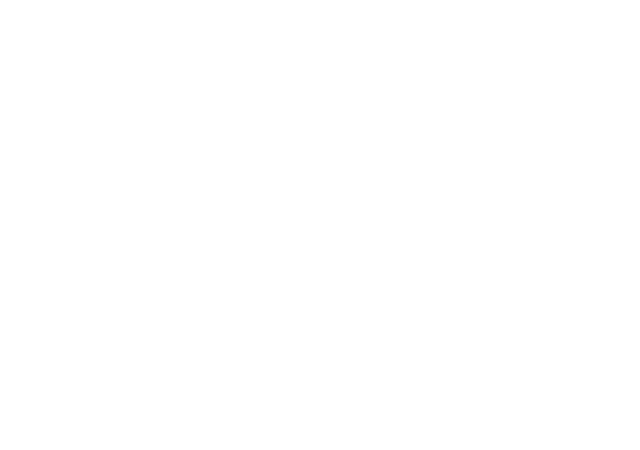
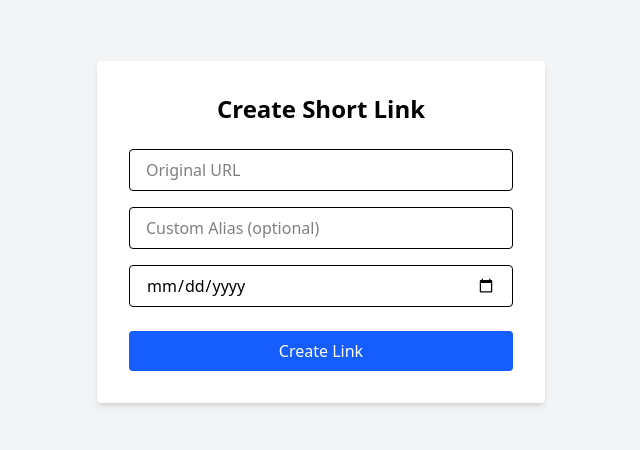
Before and after one commit to achiveIt/url-Shortner, a React (Vite) app in the folder client/: page /create in a window 1280 px wide. Before the commit this address had no page. Shown: the part 200-650 px from the top of the page, without its empty margins (319-959 px from the left). Built offline with nearby package versions, Linux system fonts and the light colour scheme.

Commit message:
feat: add createLink page (#15)

```diff
--- a/client/src/App.jsx
+++ b/client/src/App.jsx
@@ -1,6 +1,7 @@
 import './App.css'
 import { BrowserRouter as Router, Routes, Route } from 'react-router-dom';
 import Dashboard from './pages/Dashboard';
+import CreateLink from './pages/createLink';
 import Login from './pages/Login';
 
 function App() {
@@ -9,6 +10,7 @@
       <Routes>
         <Route path="/" element={<Login />} />
         <Route path="/dashboard" element={<Dashboard />} />
+        <Route path="/create" element={<CreateLink />} />
       </Routes>
     </Router>
   );
--- /dev/null
+++ b/client/src/pages/CreateLink.jsx
@@ -0,0 +1,83 @@
+import { useState } from 'react';
+import { useNavigate } from 'react-router-dom';
+import { SERVER_BASE_URL } from '../../constants';
+
+export default function CreateLink() {
+    const [originalUrl, setOriginalUrl] = useState('');
+    const [customAlias, setCustomAlias] = useState('');
+    const [expirationDate, setExpirationDate] = useState('');
+    const [error, setError] = useState('');
+    const [success, setSuccess] = useState('');
+    const navigate = useNavigate();
+
+    const handleCreate = async (e) => {
+        e.preventDefault();
+        setError('');
+        setSuccess('');
+
+        try {
+            const res = await fetch(`${SERVER_BASE_URL}/api/links/`, {
+                method: 'POST',
+                headers: {
+                    'Content-Type': 'application/json',
+                },
+                credentials: 'include',
+                body: JSON.stringify({
+                    originalUrl,
+                    customAlias,
+                    expirationDate,
+                }),
+            });
+
+            const data = await res.json();
+
+            if (!res.ok) {
+                throw new Error(data.message || 'Something went wrong');
+            }
+
+            setSuccess('Link created successfully!');
+            setOriginalUrl('');
+            setCustomAlias('');
+            setExpirationDate('');
+            setTimeout(() => navigate('/dashboard'), 1500);
+        } catch (err) {
+            setError(err.message);
+        }
+    };
+
+    return (
+        <div className="flex items-center justify-center min-h-screen bg-gray-100">
+            <form onSubmit={handleCreate} className="bg-white p-8 rounded shadow-md w-full max-w-md">
+                <h2 className="text-2xl font-bold mb-6 text-center">Create Short Link</h2>
+                {error && <p className="text-red-500 text-sm mb-4">{error}</p>}
+                {success && <p className="text-green-500 text-sm mb-4">{success}</p>}
+
+                <input
+                    type="url"
+                    placeholder="Original URL"
+                    value={originalUrl}
+                    onChange={(e) => setOriginalUrl(e.target.value)}
+                    required
+                    className="w-full px-4 py-2 mb-4 border rounded"
+                />
+
+                <input
+                    type="text"
+                    placeholder="Custom Alias (optional)"
+                    value={customAlias}
+                    onChange={(e) => setCustomAlias(e.target.value)}
+                    className="w-full px-4 py-2 mb-4 border rounded"
+                />
+
+                <input
+                    type="date"
+                    value={expirationDate}
+                    onChange={(e) => setExpirationDate(e.target.value)}
+                    className="w-full px-4 py-2 mb-6 border rounded"
+                />
+
+                <button type="submit" className="w-full bg-blue-600 text-white py-2 rounded hover:bg-blue-700"> Create Link </button>
+            </form>
+        </div>
+    );
+}
--- a/client/src/pages/Dashboard.jsx
+++ b/client/src/pages/Dashboard.jsx
@@ -2,10 +2,12 @@
 import { useDispatch, useSelector } from 'react-redux';
 import { setLinks } from '../redux/slices/linkSlice';
 import { SERVER_BASE_URL } from '../../constants';
+import { useNavigate } from 'react-router-dom';
 
 export default function Dashboard() {
     const dispatch = useDispatch();
     const links = useSelector((state) => state.links.allLinks);
+    const navigate = useNavigate();
 
     useEffect(() => {
         const fetchLinks = async () => {
@@ -39,7 +41,12 @@
       }, [dispatch]);
   return (
     <div className="p-6">
-      <h1 className="text-2xl font-bold mb-4">Your Shortened Links</h1>
+        <div className="flex justify-between items-center mb-4">
+            <h1 className="text-2xl font-bold">Your Shortened Links</h1>
+            <button onClick={() => navigate('/create')} className="bg-blue-600 text-white px-4 py-2 rounded hover:bg-blue-700">
+                Create New Link
+            </button>
+        </div>
         <table className="w-full table-auto border">
             <thead>
                 <tr className="bg-gray-200">
```
